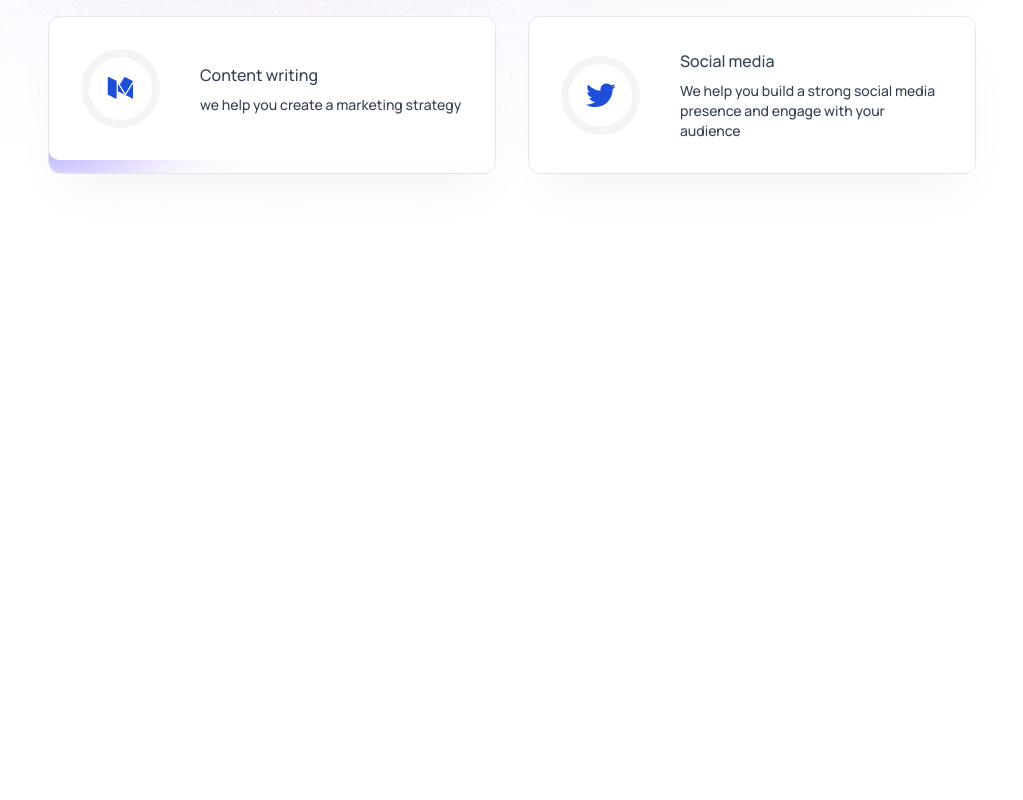
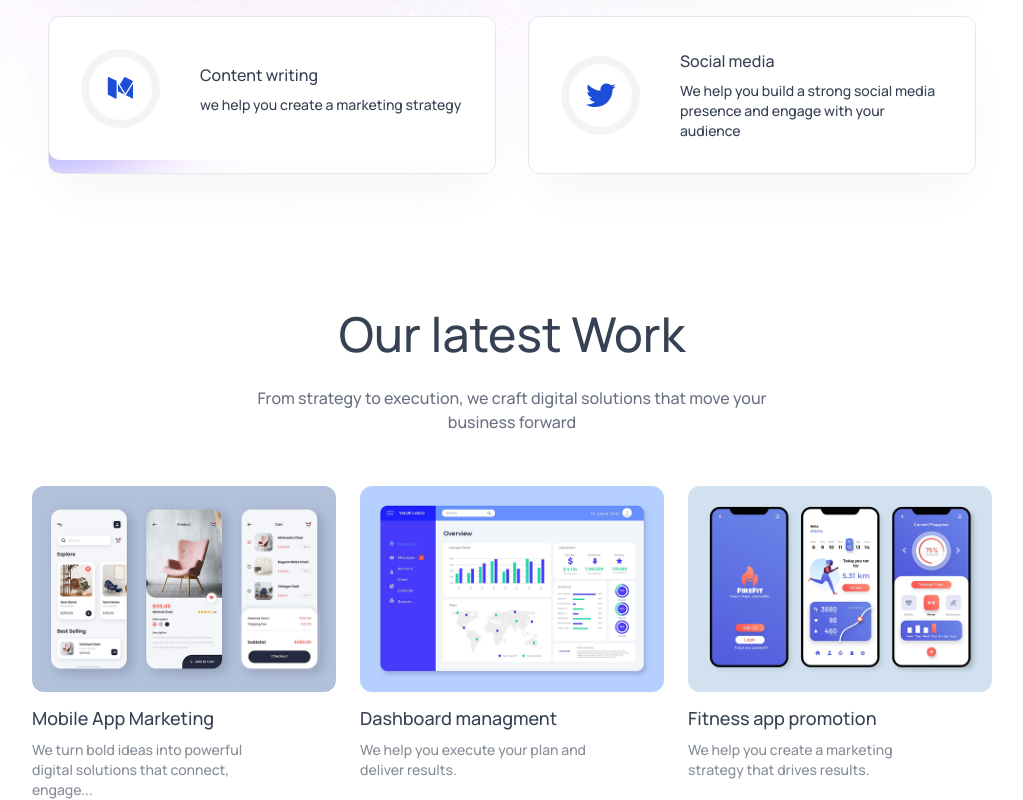
Before and after one commit to razinuman333-svg/Buildora-Agency, a React (Vite) app: page / in a window 1280 px wide. Shown: the part 1820-2620 px from the top of the page, without its empty margins (128-1151 px from the left). Before the commit the page ends 2066 px from the top, so only its background shows below. Built offline with nearby package versions, Linux system fonts and the light colour scheme.

Commit message:
Our-work finished

```diff
--- a/src/App.jsx
+++ b/src/App.jsx
@@ -5,6 +5,7 @@
 import Hero from './Components/Hero'
 import Trustedby from './Components/Trustedby'
 import Services from './Components/Services'
+import OurWork from './Components/OurWork'
 
 function App() {
  const [Theme,setTheme] = useState('light')
@@ -15,6 +16,7 @@
   <Hero/>
   <Trustedby/>
   <Services/>
+  <OurWork/>
  </div>
   )
 }
--- /dev/null
+++ b/src/Components/OurWork.jsx
@@ -0,0 +1,50 @@
+import React from 'react'
+import Title from './Title'
+import assets from '../assets/assets'
+
+function OurWork() {
+    const workData=[
+        {
+            title:'Mobile App Marketing',
+            description:'We turn bold ideas into powerful digital solutions that connect, engage...',
+            image:assets.work_mobile_app
+
+    },
+      {
+            title:'Dashboard managment',
+            description:'We help you execute your plan and deliver results.',
+            image:assets.work_dashboard_management
+
+    },
+      {
+            title:'Fitness app promotion',
+            description:'We help you create a marketing strategy that drives results.',
+            image:assets.work_fitness_app
+
+    },
+]
+  return (
+    <div className='flex flex-col items-center gap-7 px-4 sm:px-12
+    lg:px-24 xl:px-40 pt-30 text-gray-700 dark:text-white'>
+        <Title title='Our latest Work' desc='From strategy to execution, we craft
+        digital solutions that move your business forward'/>
+
+
+        <div className='grid sm:grid-cols-2 lg:grid-cols-3 gap-6 w-full max-w-5xl'>
+
+        {workData.map((work,index)=>(
+            <div key={index} className='hover:scale-102 duration-500
+            transition-all cursor-pointer'>
+                <img className='w-full rounded-xl' src={work.image}/>
+                <h3 className='mt-3 mb-2 text-lg font-semibold'>{work.title}</h3>
+                <p className='text-sm opacity-60 w-5/6'>{work.description}</p>
+
+            </div>
+
+        ))}
+      </div>
+    </div>
+  )
+}
+
+export default OurWork
```
